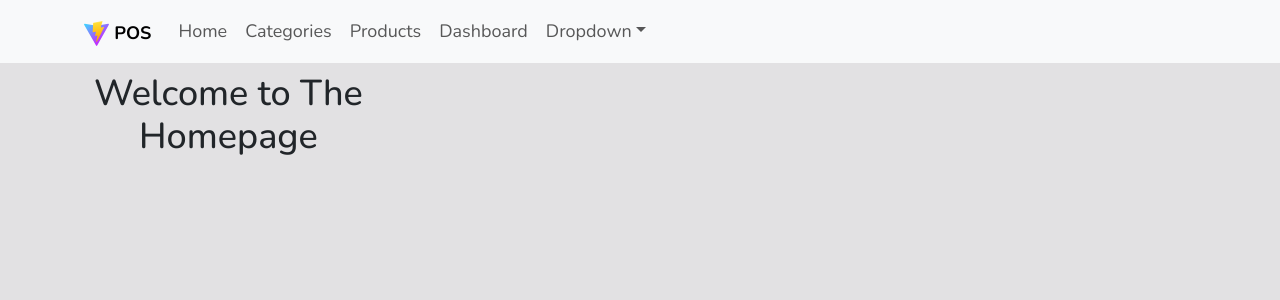
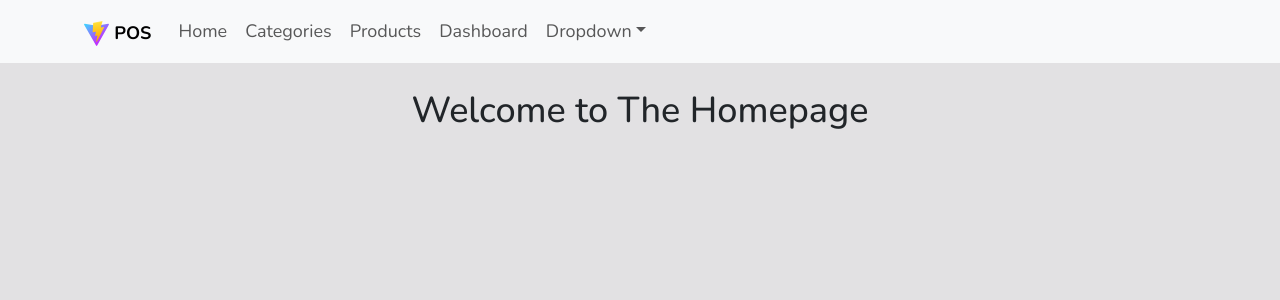
Before and after one commit to PengWin553/simple-pos-frontend, a React (Vite) app: page /home in a window 1280 px wide. Shown: the top 300 px of the page. Built offline with nearby package versions, Linux system fonts and the light colour scheme; a web font is replaced by a local one.

Commit message:
Minimal fixes

```diff
--- a/src/Home/Home.jsx
+++ b/src/Home/Home.jsx
@@ -1,6 +1,6 @@
 const Home = () => {
     return(
-        <div className="">
+        <div className="crud-content-container">
             <h2 className="page-title">Welcome to The Homepage</h2>
         </div>
     )
--- a/src/main.jsx
+++ b/src/main.jsx
@@ -1,7 +1,7 @@
 import React from 'react'
 import ReactDOM from 'react-dom/client'
 import App from './App.jsx'
-import './styles/index.css'
+import './Styles/index.css'
 import "bootstrap/dist/css/bootstrap.min.css"
 import 'boxicons/css/boxicons.min.css';
 
```
